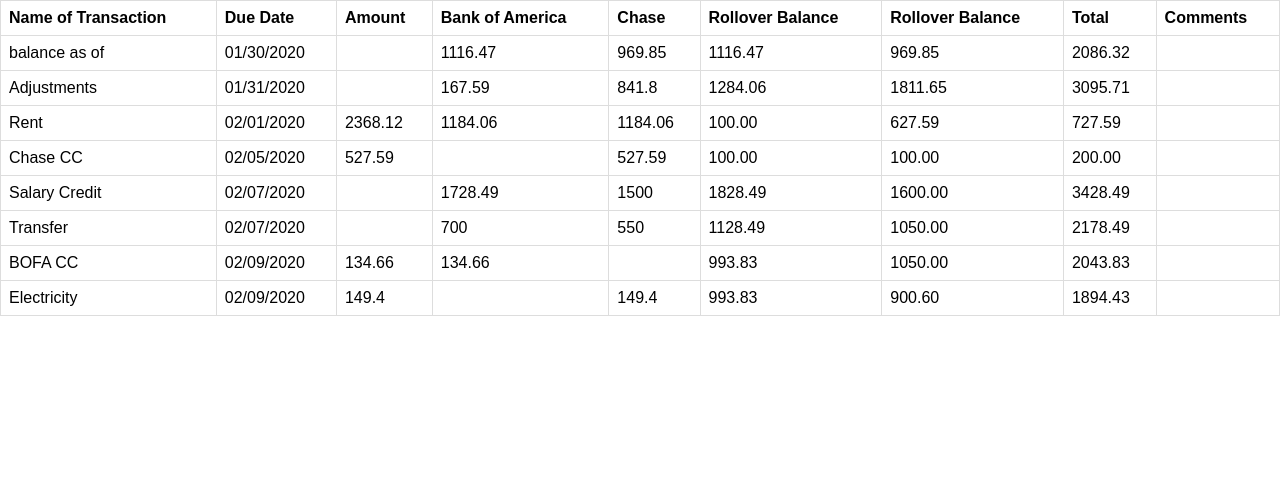
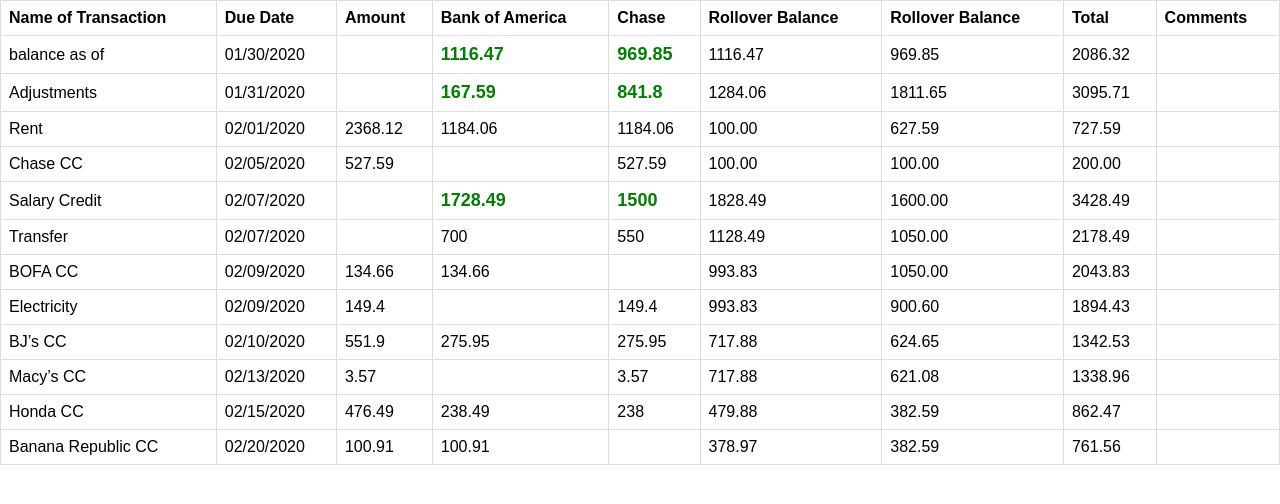
Before and after one commit to thinkseven/money-rollover-app, a React (Create React App) app: page / in a window 1280 px wide. Shown: the top 504 px of the page. Built offline with nearby package versions, Linux system fonts and the light colour scheme.

Commit message:
credit class

```diff
--- a/src/App.css
+++ b/src/App.css
@@ -10,3 +10,9 @@ th {
   text-align: left;
   padding: 8px;
 }
+
+.credit {
+  font-size: large;
+  color: green;
+  font-weight: 600;
+}
--- a/src/Component/ShowTransaction/Index.js
+++ b/src/Component/ShowTransaction/Index.js
@@ -4,14 +4,14 @@ import Transactions from './Transactions'
 const Transaction = (props) => {
   if (props.transactions.length === 2) {
     return props.transactions.map((transaction, index) => {
-      return <td>{transaction.amount}</td>
+      return <td className={transaction.type === 'Credit' ? 'credit' : ''}>{transaction.amount}</td>
     })
   } else if (props.transactions.length === 1) {
     return props.transactions.map((transaction, index) => {
       if (transaction.toAccount === 1) {
         return (
           <React.Fragment>
-            <td>{transaction.amount}</td>
+            <td className={transaction.type === 'Credit' ? 'credit' : ''}>{transaction.amount}</td>
             <td></td>
           </React.Fragment>
         )
@@ -20,7 +20,7 @@ const Transaction = (props) => {
         return (
           <React.Fragment>
             <td></td>
-            <td>{transaction.amount}</td>
+            <td className={transaction.type === 'Credit' ? 'credit' : ''}>{transaction.amount}</td>
           </React.Fragment>
         )
       }
--- a/src/Component/ShowTransaction/Transactions.js
+++ b/src/Component/ShowTransaction/Transactions.js
@@ -174,6 +174,64 @@ const transactions = [
                 type: "Debit"
             }
         ]
+    },
+    {
+        nameOfTransaction: "BJ’s CC",
+        dueAmount: 551.90,
+        dateOfTransaction: "02/10/2020",
+        transactions: [
+            {
+                toAccount: 2,
+                amount: 275.95,
+                type: "Debit"
+            },
+            {
+                toAccount: 1,
+                amount: 275.95,
+                type: "Debit"
+            }
+        ]
+    },
+    {
+        nameOfTransaction: "Macy’s CC",
+        dueAmount: 3.57,
+        dateOfTransaction: "02/13/2020",
+        transactions: [
+            {
+                toAccount: 2,
+                amount: 3.57,
+                type: "Debit"
+            }
+        ]
+    },
+    {
+        nameOfTransaction: "Honda CC",
+        dueAmount: 476.49,
+        dateOfTransaction: "02/15/2020",
+        transactions: [
+            {
+                toAccount: 2,
+                amount: 238.49,
+                type: "Debit"
+            },
+            {
+                toAccount: 1,
+                amount: 238,
+                type: "Debit"
+            }
+        ]
+    },
+    {
+        nameOfTransaction: "Banana Republic CC",
+        dueAmount: 100.91,
+        dateOfTransaction: "02/20/2020",
+        transactions: [
+            {
+                toAccount: 1,
+                amount: 100.91,
+                type: "Debit"
+            }
+        ]
     }
 ]
 
```
